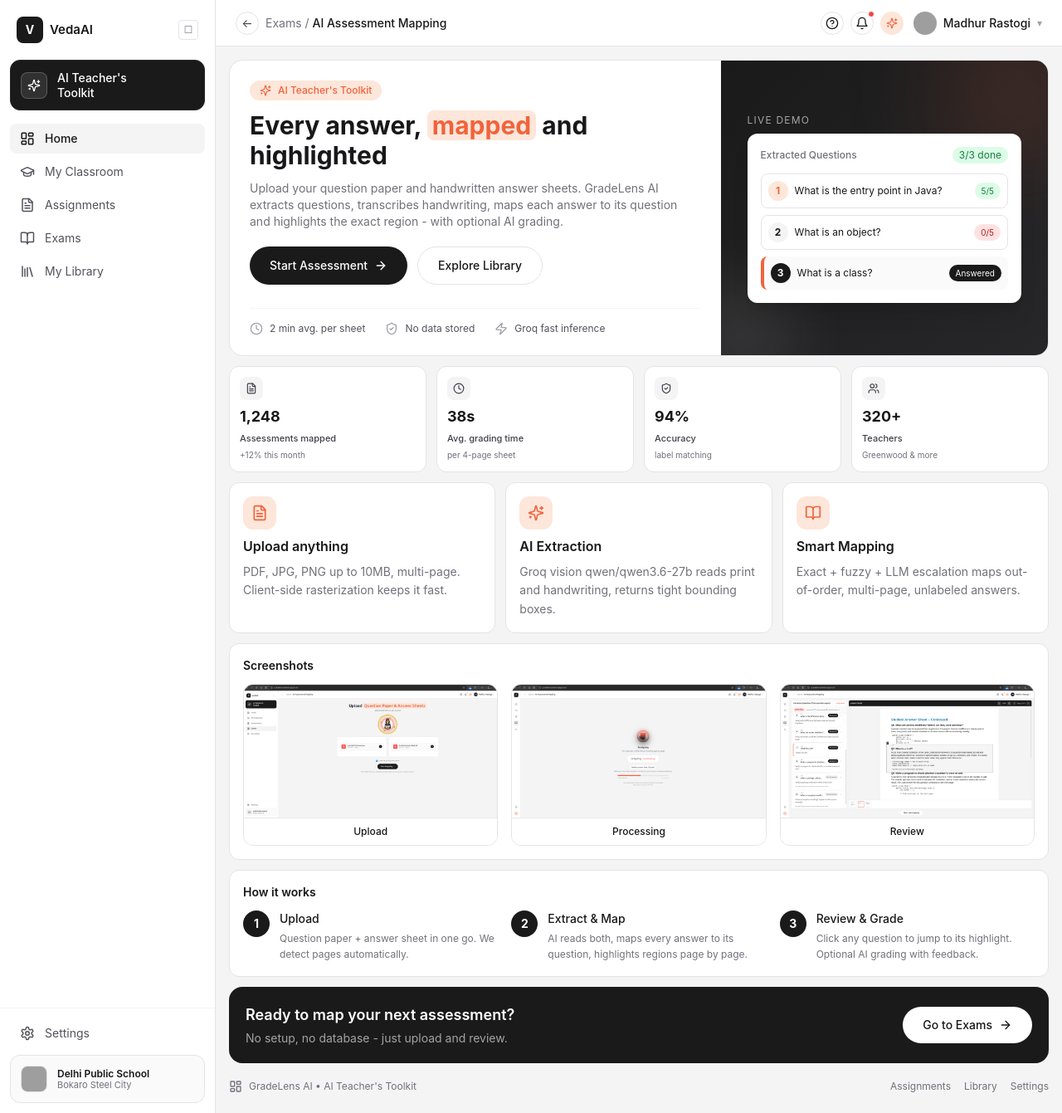
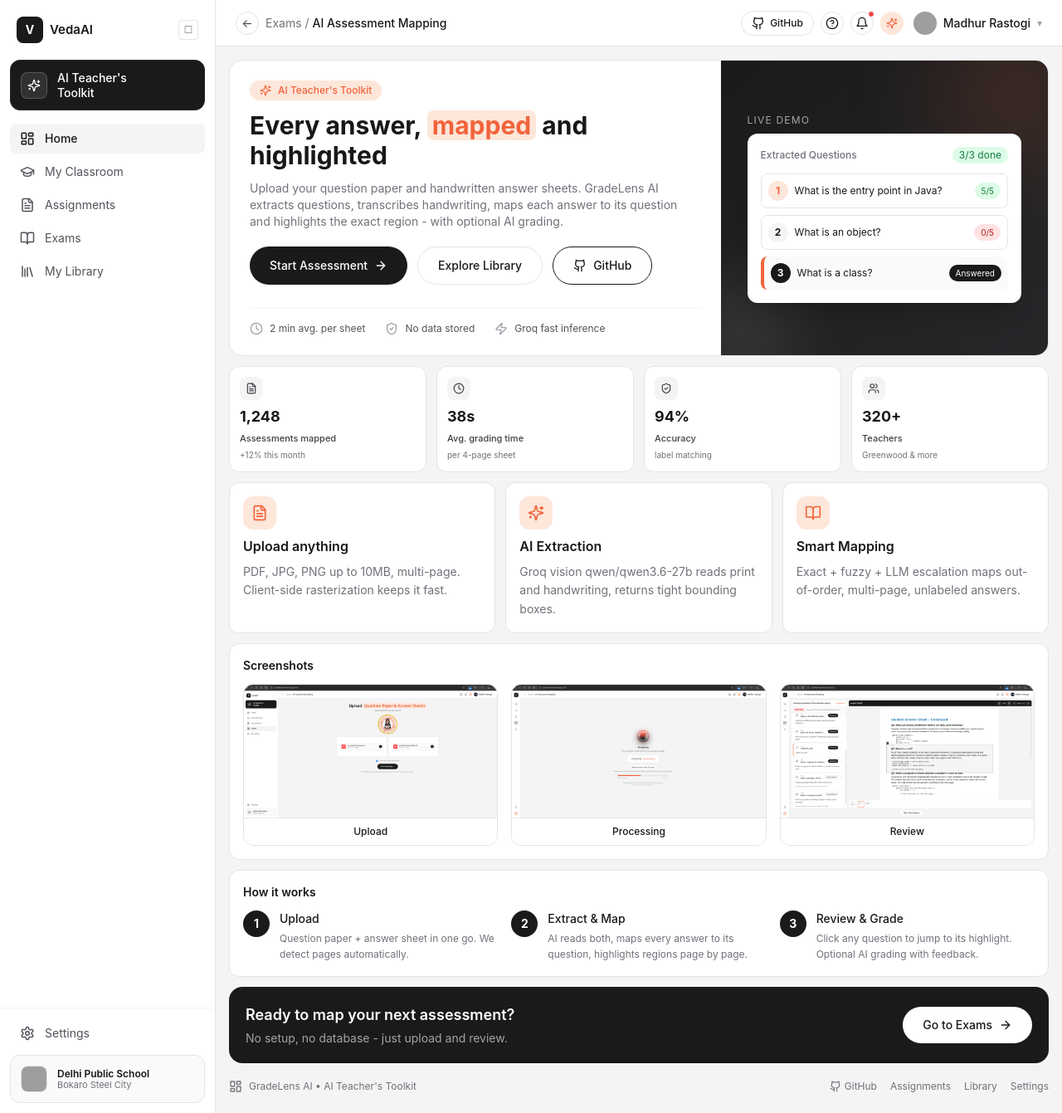
Before and after one commit to Kaushalendra-Marcus/GradeLens-AI, a Next.js app: page /home in a window 1280 px wide. Shown: the whole page at 83% size. Built offline with nearby package versions, Linux system fonts and the light colour scheme; grey boxes are pictures that could not be loaded.

Commit message:
feat: github link added in the  pages

```diff
--- a/app/home/page.tsx
+++ b/app/home/page.tsx
@@ -1,7 +1,7 @@
 import Link from "next/link";
 import { AppSidebar } from "@/components/layout/AppSidebar";
 import { AppHeader } from "@/components/layout/AppHeader";
-import { LayoutDashboard, FileText, BookOpen, Sparkles, ArrowRight, Clock, ShieldCheck, Zap, Users } from "lucide-react";
+import { LayoutDashboard, FileText, BookOpen, Sparkles, ArrowRight, Clock, ShieldCheck, Zap, Users, Github } from "lucide-react";
 
 export default function HomePage() {
   return (
@@ -31,6 +31,9 @@
                     </Link>
                     <Link href="/library" className="inline-flex items-center justify-center rounded-full border border-zinc-200 bg-white px-6 py-3 text-sm font-medium hover:bg-zinc-50">
                       Explore Library
+                    </Link>
+                    <Link href="https://github.com/Kaushalendra-Marcus/GradeLens-AI" target="_blank" className="inline-flex items-center gap-2 rounded-full border border-zinc-900 bg-white px-6 py-3 text-sm font-medium hover:bg-zinc-50">
+                      <Github className="w-4 h-4" /> GitHub
                     </Link>
                   </div>
                   <div className="flex items-center gap-6 mt-4 pt-4 border-t border-zinc-100">
@@ -172,7 +175,10 @@
               <div className="flex items-center gap-2 text-xs text-zinc-500">
                 <LayoutDashboard className="w-4 h-4" /> GradeLens AI • AI Teacher&apos;s Toolkit
               </div>
-              <div className="flex gap-4 text-xs text-zinc-500">
+              <div className="flex items-center gap-4 text-xs text-zinc-500">
+                <Link href="https://github.com/Kaushalendra-Marcus/GradeLens-AI" target="_blank" className="inline-flex items-center gap-1 hover:text-zinc-700">
+                  <Github className="w-3.5 h-3.5" /> GitHub
+                </Link>
                 <Link href="/assignments" className="hover:text-zinc-700">Assignments</Link>
                 <Link href="/library" className="hover:text-zinc-700">Library</Link>
                 <Link href="/settings" className="hover:text-zinc-700">Settings</Link>
--- a/components/layout/AppHeader.tsx
+++ b/components/layout/AppHeader.tsx
@@ -2,7 +2,7 @@
 import { useState } from "react";
 import Link from "next/link";
 import { usePathname } from "next/navigation";
-import { HelpCircle, Bell, Sparkles, Menu, X, LayoutDashboard, GraduationCap, BookOpen, Library, FileText, Settings } from "lucide-react";
+import { HelpCircle, Bell, Sparkles, Menu, X, LayoutDashboard, GraduationCap, BookOpen, Library, FileText, Settings, Github } from "lucide-react";
 import { cn } from "@/lib/utils";
 
 const mobileNav = [
@@ -31,6 +31,12 @@
           <span>Exams / <span className="text-zinc-900 font-medium">AI Assessment Mapping</span></span>
         </div>
         <div className="ml-auto flex items-center gap-2">
+          <Link href="https://github.com/Kaushalendra-Marcus/GradeLens-AI" target="_blank" className="hidden sm:inline-flex items-center gap-1.5 px-3 py-1.5 rounded-full border border-zinc-200 bg-white text-xs font-medium hover:bg-zinc-50">
+            <Github className="w-4 h-4" /> GitHub
+          </Link>
+          <Link href="https://github.com/Kaushalendra-Marcus/GradeLens-AI" target="_blank" className="sm:hidden w-7 h-7 rounded-full border border-zinc-200 flex items-center justify-center hover:bg-zinc-50">
+            <Github className="w-4 h-4" />
+          </Link>
           <button className="w-7 h-7 rounded-full border border-zinc-200 flex items-center justify-center hover:bg-zinc-50">
             <HelpCircle className="w-4 h-4" />
           </button>
```
